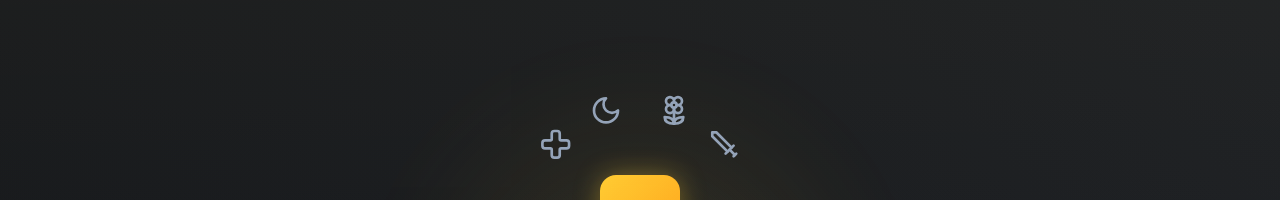
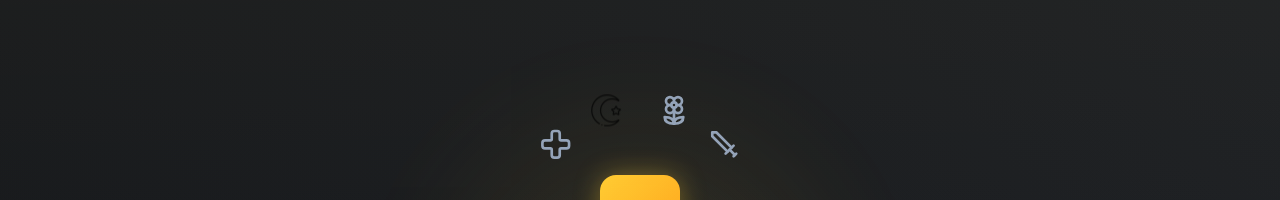
Before and after one commit to LmpZero/Wisdom-Ai-v1, a React (Vite) app: page / in a window 1280 px wide. Shown: the part 173-373 px from the top of the page. Built offline with nearby package versions, Linux system fonts and the light colour scheme; the HTML template or start-up script is replaced by a standard one.

Commit message:
Update Islam icon

```diff
--- a/src/components/FloatingIcon.tsx
+++ b/src/components/FloatingIcon.tsx
@@ -1,14 +1,15 @@
 import { LucideIcon } from "lucide-react";
 
 interface FloatingIconProps {
-  Icon: LucideIcon;
+  Icon: LucideIcon | string;
   position: number; // 0-3 for arc positions
   isSelected?: boolean;
   onClick?: () => void;
   label?: string;
+  isImage?: boolean;
 }
 
-const FloatingIcon = ({ Icon, position, isSelected = false, onClick, label }: FloatingIconProps) => {
+const FloatingIcon = ({ Icon, position, isSelected = false, onClick, label, isImage = false }: FloatingIconProps) => {
   // Define the transform styles for each position to match the exact design
   const transforms = [
     "rotate(-50deg) translateY(-110px) rotate(50deg)", // Position 0
@@ -28,6 +29,17 @@ const FloatingIcon = ({ Icon, position, isSelected = false, onClick, label }: Fl
       onClick={onClick}
       title={label}
     >
+      {isImage ? (
+        <img
+          src={Icon as string}
+          alt={label}
+          className={`w-8 h-8 transition-all duration-300 ease-in-out ${
+            isSelected
+              ? 'scale-120 filter drop-shadow-glow brightness-125'
+              : 'opacity-70 hover:opacity-100 hover:scale-110'
+          }`}
+        />
+      ) : (
         <Icon
           className={`w-8 h-8 transition-all duration-300 ease-in-out ${
             isSelected
@@ -35,6 +47,7 @@ const FloatingIcon = ({ Icon, position, isSelected = false, onClick, label }: Fl
               : 'text-muted-foreground hover:text-foreground hover:scale-110'
           }`}
         />
+      )}
     </button>
   );
 };
--- a/src/components/HeroSection.tsx
+++ b/src/components/HeroSection.tsx
@@ -1,8 +1,9 @@
-import { Cross, Moon, Flower2, Sword } from "lucide-react";
+import { Cross, Flower2, Sword } from "lucide-react";
 import { useState } from "react";
 import FloatingIcon from "./FloatingIcon";
 import SearchBar from "./SearchBar";
 import { useToast } from "@/hooks/use-toast";
+import islamIcon from "@/assets/islam-icon.png";
 
 const HeroSection = () => {
   const { toast } = useToast();
@@ -20,7 +21,7 @@ const HeroSection = () => {
   // Array of icons for easy replacement - see ICON_REPLACEMENT_GUIDE.md
   const deityIcons = [
     { Icon: Cross, label: "Christianity", name: "Christianity" },
-    { Icon: Moon, label: "Islam", name: "Islam" },
+    { Icon: islamIcon, label: "Islam", name: "Islam", isImage: true },
     { Icon: Flower2, label: "Hinduism", name: "Hinduism" },
     { Icon: Sword, label: "Sikhism", name: "Sikhism" },
   ];
@@ -37,6 +38,7 @@ const HeroSection = () => {
             isSelected={selectedIcon === index}
             onClick={() => handleIconClick(deity.name, index)}
             label={deity.label}
+            isImage={deity.isImage}
           />
         ))}
 
```
Also changed, not shown: src/assets/islam-icon.png (added). Lines whose indentation alone changed are shown as unchanged.
